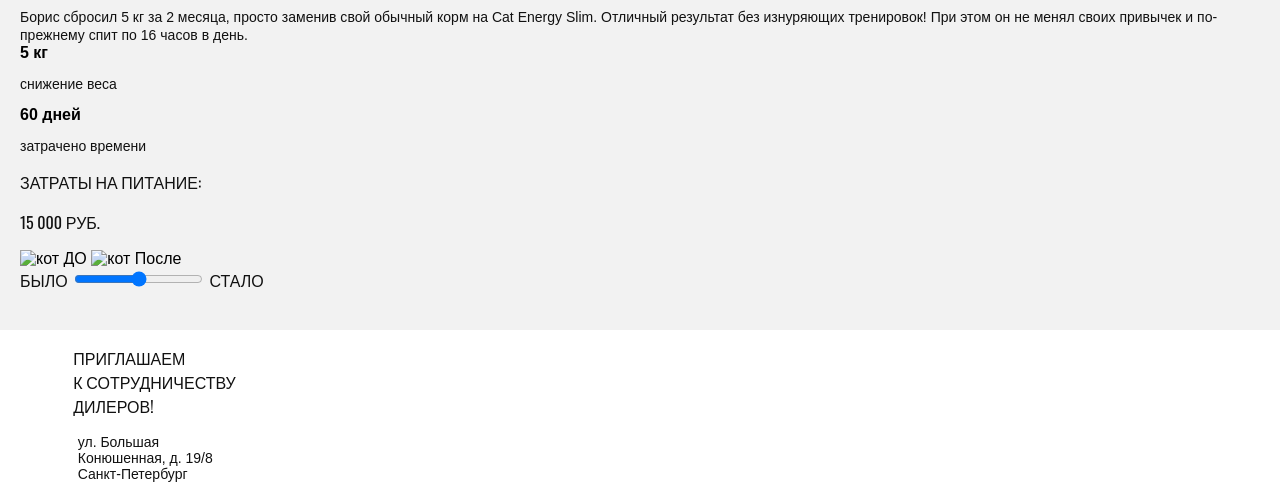
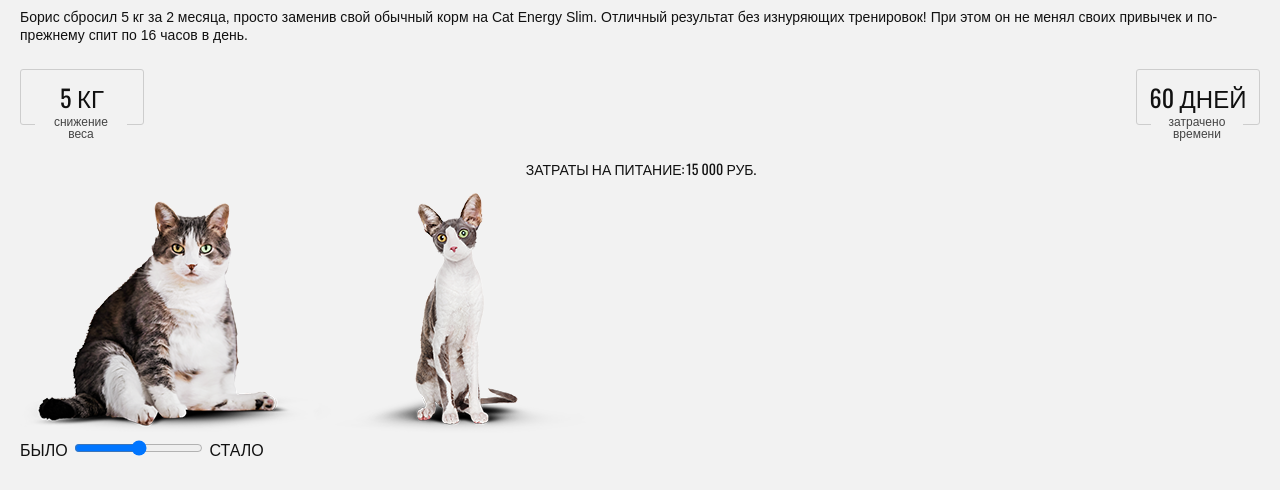
Before and after one commit to Horhik/CatEnergy, a website: page index.html in a window 1280 px wide. Shown: the part 1479-1969 px from the top of the page. Drawn offline with nearby package versions, Linux system fonts and the light colour scheme.

Commit message:
finish pseudo-table block

```diff
--- a/index.html
+++ b/index.html
@@ -107,15 +107,15 @@
                 <div class="demo__table pseudo-table">
                     <div class="pseudo-table--wrapper">
                         <div class="pseudo-table--inner">
-                            <b class="pseudo-table__title">5 кг</b>
+                            <b class=" text pseudo-table__title">5 кг</b>
                             <p class="pseudo-table__legend text text--small">снижение веса</p>
                         </div>
                         <div class="pseudo-table--inner">
-                            <b class="pseudo-table__title">60 дней</b>
+                            <b class=" text pseudo-table__title">60 дней</b>
                             <p class="pseudo-table__legend text text--small">затрачено времени</p>
                         </div>
                     </div>
-                    <div class="pseudo-table__wrapper">
+                    <div class="pseudo-table--wrapper pseudo-table__expenses">
                         <p class="text">Затраты на питание: </p>
                         <p class="text">15 000 руб.</p>
                     </div>
@@ -123,8 +123,8 @@
             </div>
             <div class="big-range">
                 <div class="big-range__images">
-                    <img src="src/img/cat-before" alt="кот ДО">
-                    <img src="src/img/cat-after" alt=" кот После">
+                    <img src="src/img/before-mobile.png" alt="кот ДО">
+                    <img src="src/img/after-mobile.png" alt=" кот После">
                 </div>
                 <div class="big-range__images">
                     <span class="text big-range__text">Было</span>
--- a/src/less/pseudo-table.less
+++ b/src/less/pseudo-table.less
@@ -0,0 +1,60 @@
+.pseudo-table{
+    display: flex;
+    flex-direction: column;
+    &--wrapper{
+        display: flex;
+        justify-content: space-between;
+        margin-top: 25px;
+
+    }
+    &--inner{
+        position: relative;
+    }
+}
+.pseudo-table__title{
+    width: 122px;
+    height: 54px;
+    display: inline-block;
+    border-radius: 3px;
+    border: 1px solid #cdcdcd;
+
+    display: flex;
+    align-items: center;
+    justify-content: center;
+
+    font-size: 24px;
+}
+
+.pseudo-table__legend{
+    background-color: @white-gray;
+    position: absolute;
+    display: inline-block;
+
+    text-align: center;
+    margin: 0;
+
+    top: 47px;
+    left: 15px;
+    max-width: 82px;
+    padding: 0px 4%;
+
+    line-height: 12px;
+    font-size: 12px;
+    color: @gray;
+
+}
+
+.pseudo-table__expenses{
+    justify-content: center;
+    text-align: center;
+    margin: 0;
+    align-items: center;
+    align-content: center;
+    & p{
+        font-size: 14px;
+        margin-left: 2px;
+        margin-top: 33px;
+        text-align: center;
+    }
+
+}
```
Also changed, not shown: app/css/styles.css.
